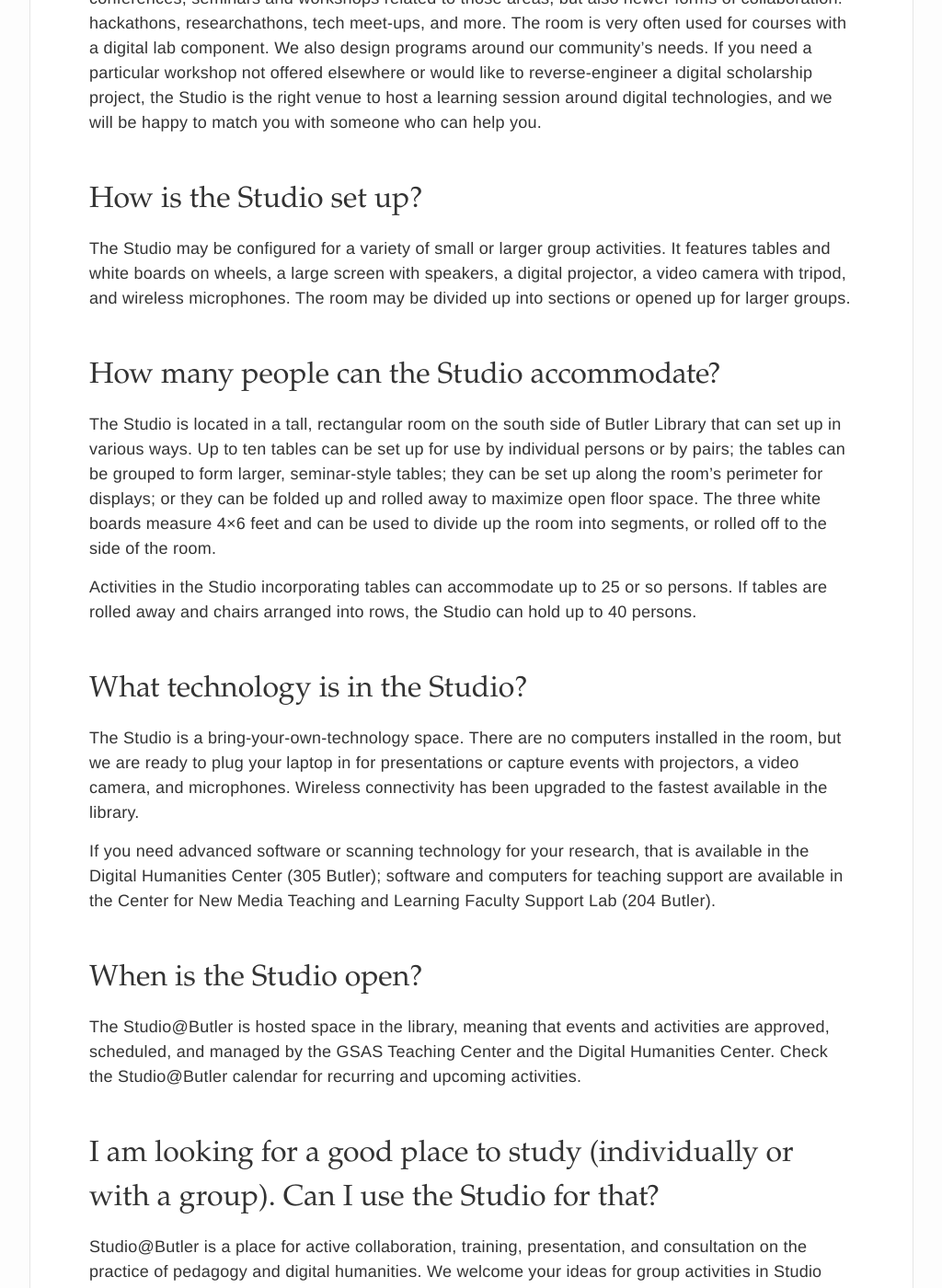
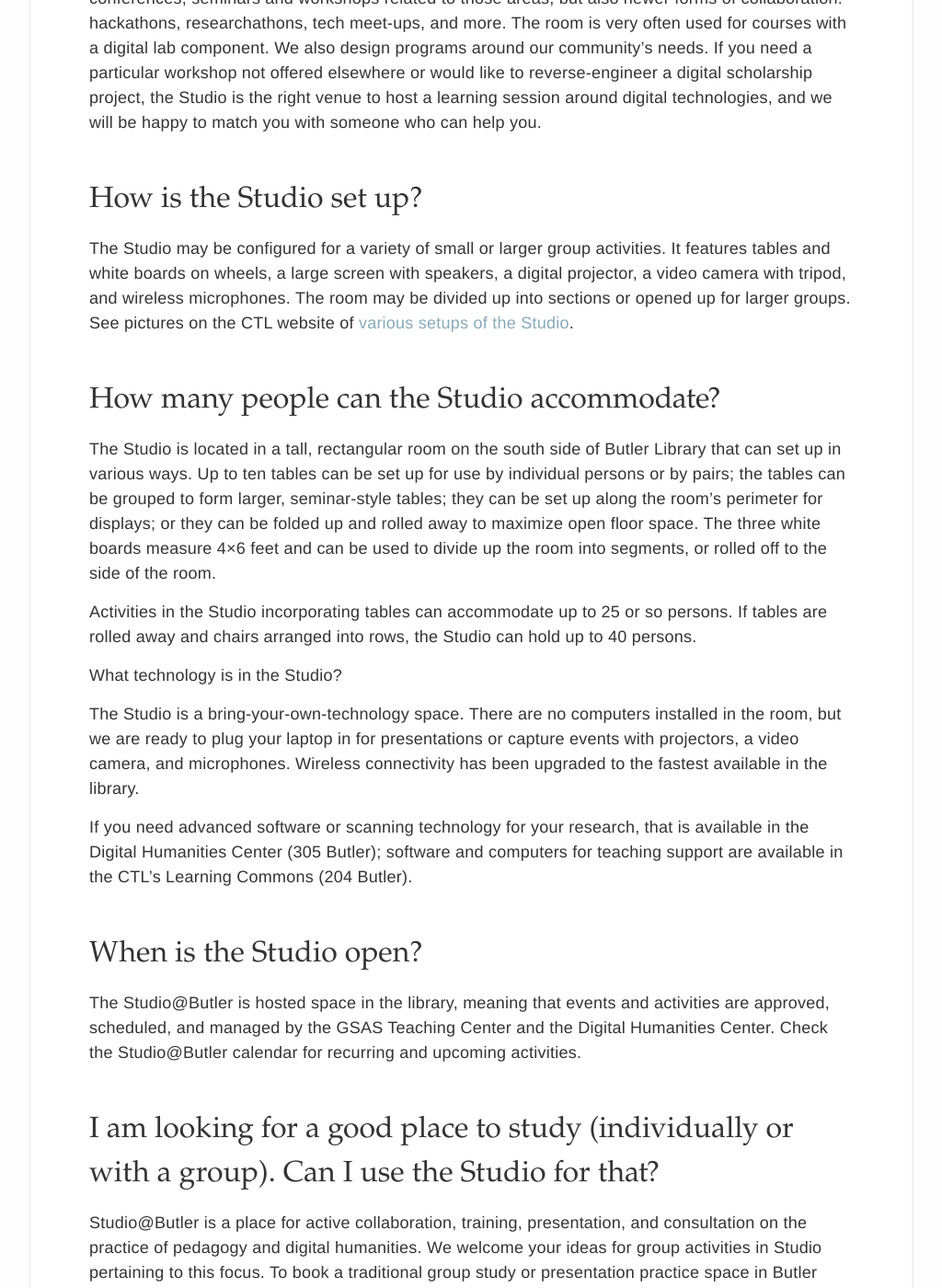
Before and after one commit to cul/dlst-studio, a Jekyll site: the page built from faq.md, in a window 1280 px wide and 1400 px high, scrolled down 431 px. Shown: the whole window at 92% size, without its empty margins (128-1152 px from the left). Built offline with Jekyll 4.4.1, drawn with Linux system fonts in a browser that asks for light colours; a script that is not in the unit is left out; some of the changed text lies outside the part shown.

Commit message:
added MP revisions

```diff
--- a/_config.yml
+++ b/_config.yml
@@ -10,7 +10,7 @@
 email: studio@libraries.cul.columbia.edu
 description: > # this means to ignore newlines until "baseurl:"
   The Butler Library Studio provides a co-working space to the Columbia community for gatherings and collaborations that advance the practice of pedagogy and digital scholarship.
-baseurl: "" # the subpath of your site, e.g. /blog
+baseurl: "/studio" # the subpath of your site, e.g. /blog
 url: "http://studio-dev.library.columbia.edu" # the base hostname & protocol for your site
 
 # Build settings
--- a/_includes/front.html
+++ b/_includes/front.html
@@ -4,7 +4,7 @@
   			<h1 class="lead-title">Welcome</h1>
   			<p>The Butler Library Studio provides a co-working space to the Columbia community for gatherings and collaborations that advance the practice of pedagogy and digital scholarship.</p>
   			<div class="call-to-action">
-				<a href="mailto:{{site.email}}?subject=Studio booking request&body=Hi,%0D%0A%0D%0A[please provide us with details about your event and the dates and times you would like to use the studio]" target="_blank" class="blue button">Book the Studio</a>
+				<a href="mailto:{{site.email}}?subject=Studio booking request&body=Hi,%0D%0A%0D%0A[please provide us with details about your event and the dates and times you would like to use the studio]" target="_blank" class="blue button">Request the Studio</a>
 			</div>
   		</div>
 
--- a/_includes/widgets.html
+++ b/_includes/widgets.html
@@ -45,7 +45,7 @@
       <div id="home_widget_3" class="grid col-300 fit">
         <div class="widget-wrapper">
           <h2>About us</h2>
-          <p>The Studio is a modular space in 208b Butler Library that supports a range of events and activities for up to 40 people. The space is scheduled and managed by the GSAS Teaching Center and the Digital Humanities Center. To learn more about our partners visit our <a href="{{site.baseurl}}/partners.html">Partners page</a>. Members of the Columbia community may request use of the Studio for an educational or digital scholarship project. To do so <a href="mailto:{{site.email}}" target="_blank">send us a line</a>.</p>
+          <p>The Studio is a modular space in 208b Butler Library that supports a range of events and activities for up to 40 people. The space is scheduled and managed by the <a href="http://ctl.columbia.edu/" target="_blank">Center for Teaching and Learning</a> and the <a href="http://library.columbia.edu/locations/dhc.html">Digital Humanities Center</a>. To learn more about our partners visit our <a href="{{site.baseurl}}/partners.html">Partners page</a>. Members of the Columbia community may request use of the Studio for an educational or digital scholarship project. To do so <a href="mailto:{{site.email}}" target="_blank">send us a line</a>.</p>
 
           <p>For more information, see our <a href="{{site.baseurl}}/faq.html">Studio FAQs</a>.</p>
         </div>
--- a/faq.md
+++ b/faq.md
@@ -9,7 +9,7 @@
 
 ## How is the Studio set up?
 
-The Studio may be configured for a variety of small or larger group activities. It features tables and white boards on wheels, a large screen with speakers, a digital projector, a video camera with tripod, and wireless microphones. The room may be divided up into sections or opened up for larger groups.
+The Studio may be configured for a variety of small or larger group activities. It features tables and white boards on wheels, a large screen with speakers, a digital projector, a video camera with tripod, and wireless microphones. The room may be divided up into sections or opened up for larger groups. See pictures on the CTL website of [various setups of the Studio](http://ctl.columbia.edu/support/workshop-planning/208b-butler-library/).
 
 ## How many people can the Studio accommodate?
 
@@ -17,11 +17,11 @@
 
 Activities in the Studio incorporating tables can accommodate up to 25 or so persons. If tables are rolled away and chairs arranged into rows, the Studio can hold up to 40 persons.
 
-## What technology is in the Studio?
+What technology is in the Studio?
 
 The Studio is a bring-your-own-technology space. There are no computers installed in the room, but we are ready to plug your laptop in for presentations or capture events with projectors, a video camera, and microphones. Wireless connectivity has been upgraded to the fastest available in the library.
 
-If you need advanced software or scanning technology for your research, that is available in the Digital Humanities Center (305 Butler); software and computers for teaching support are available in the Center for New Media Teaching and Learning Faculty Support Lab (204 Butler).
+If you need advanced software or scanning technology for your research, that is available in the Digital Humanities Center (305 Butler); software and computers for teaching support are available in the CTL’s Learning Commons (204 Butler).
 
 ## When is the Studio open?
 
@@ -39,7 +39,8 @@
 ## Can I bring food into the Studio?
 
 Yes, you can, but you have to let us know first. Usually you will be working with a library coordinator to plan your event. Make sure you let him or her know so that they can inform the Library Information Office.
-I am teaching at Columbia, and my class includes a digital component. May I hold it in the Studio?
+
+## I am teaching at Columbia, and my class includes a digital component. May I hold it in the Studio?
 
 The libraries do not provide classroom space at Columbia. However, the Studio may be booked for digital lab components of Columbia classes, as well as course-related training, project-building, and evaluation activities. Send us your ideas for use of the Studio in your course, and we’ll take it from there.
 
```
Also changed, not shown: partners.md (+3 -3 lines).
